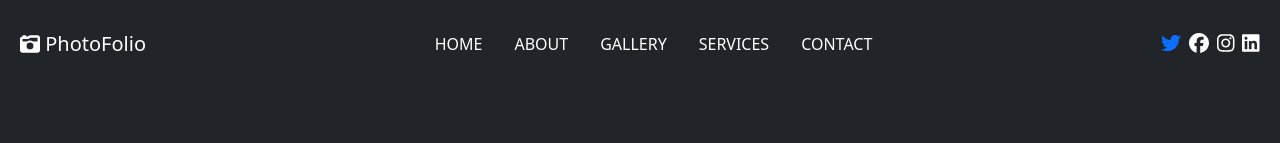
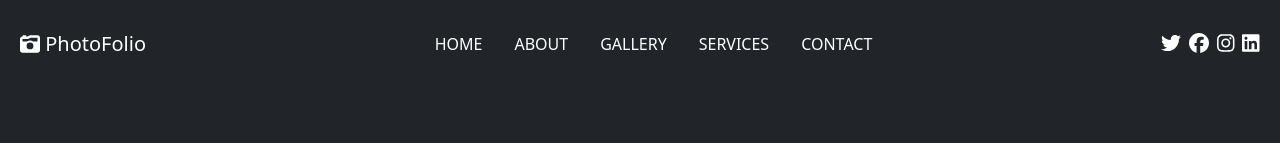
Before and after one commit to princegoutam6399/My-React-Project-Photofolio, a React (Create React App) app: page / in a window 1280 px wide. Shown: the top 143 px of the page. Built offline with nearby package versions, Linux system fonts and the light colour scheme.

Commit message:
i am update my code

```diff
--- a/src/Common/Header.jsx
+++ b/src/Common/Header.jsx
@@ -36,10 +36,11 @@ export default function Header() {
                                     </li>
                                 </ul>
                                 <div class="icon ms-auto">
-                                   <Link to={''}><FontAwesomeIcon icon={faTwitter} className='me-2 fs-5' /></Link>
-                                    <FontAwesomeIcon icon={faFacebook} className='me-2 fs-5' />
-                                    <FontAwesomeIcon icon={faInstagram} className='me-2 fs-5' />
-                                    <FontAwesomeIcon icon={faLinkedin} className='fs-5' />
+                                   <Link to={''}><FontAwesomeIcon icon={faTwitter} className='me-2 fs-5 text-white' />
+                                    <FontAwesomeIcon icon={faFacebook} className='me-2 fs-5 text-white' />
+                                    <FontAwesomeIcon icon={faInstagram} className='me-2 fs-5 text-white' />
+                                    <FontAwesomeIcon icon={faLinkedin} className='fs-5 text-white' />
+                                    </Link>
                                 </div>
                             </div>
                         </nav>
```
